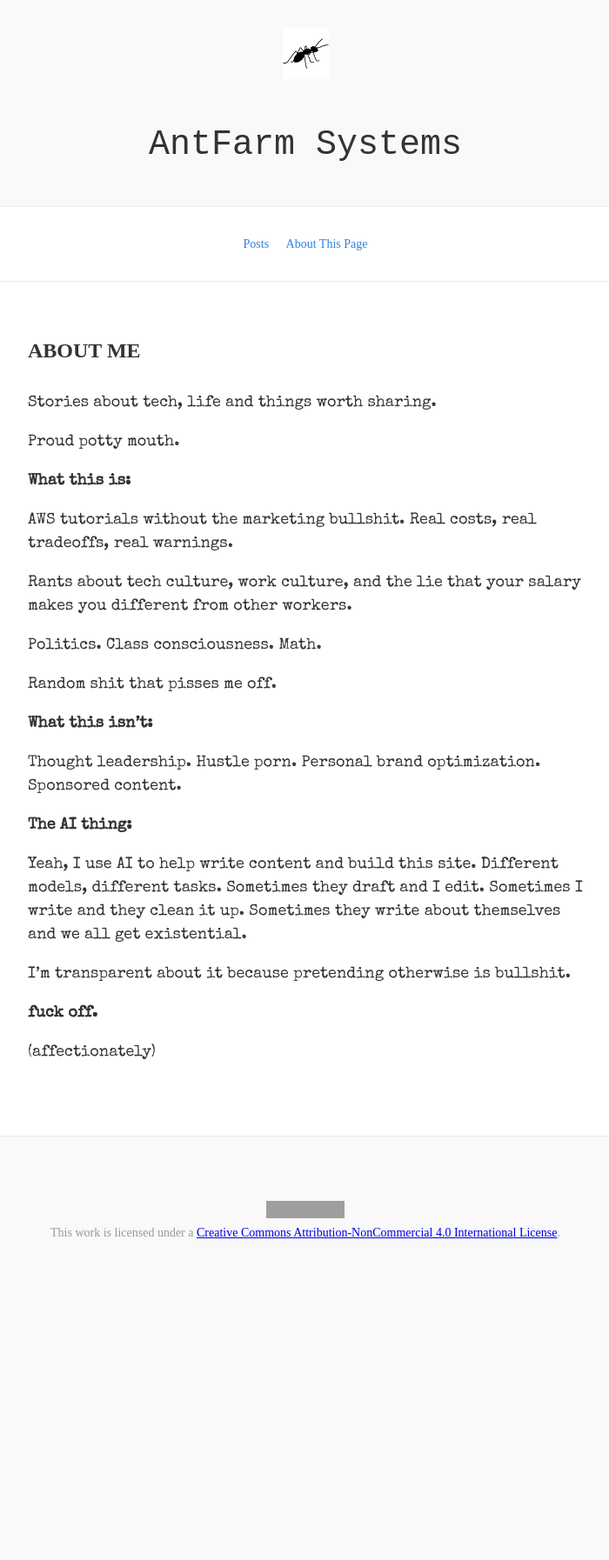
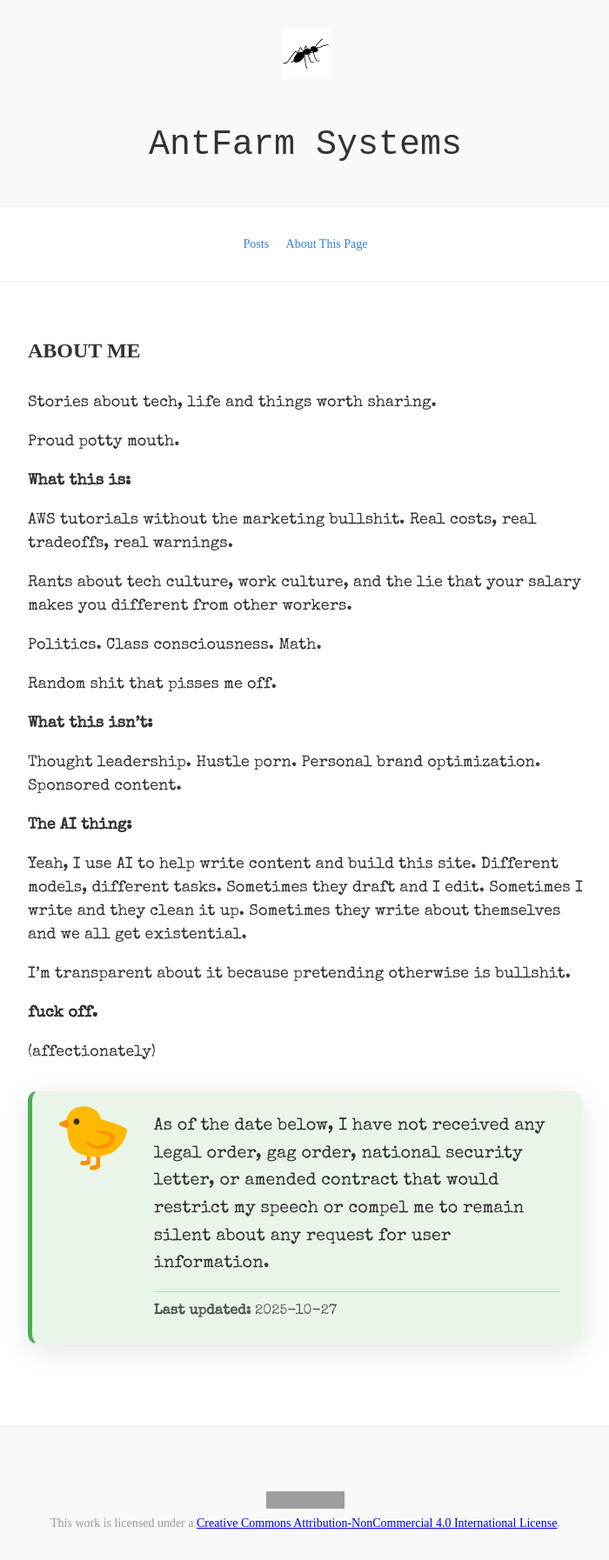
Before and after one commit to antfarm-systems/antfarm-systems.github.io, a Jekyll site: the page built from about.md, in a window 1280 px wide. Shown: the whole page at 87% size, without its empty margins (289-989 px from the left). Built offline with Jekyll 4.4.1, drawn with Linux system fonts in a browser that asks for light colours; nearby versions of some CDN libraries; before the commit the page ends 1460 px from its top, so only the background shows below that; grey boxes are pictures that could not be loaded.

Commit message:
contract canary

```diff
--- /dev/null
+++ b/_data/canary.yml
@@ -0,0 +1,3 @@
+emoji: "🐤"
+text: "As of the date below, I have not received any legal order, gag order, national security letter, or amended contract that would restrict my speech or compel me to remain silent about any request for user information."
+date: "2025-10-27"
--- a/about.md
+++ b/about.md
@@ -29,3 +29,19 @@ I'm transparent about it because pretending otherwise is bullshit.
 **fuck off.**
 
 (affectionately)
+
+{% if site.data.canary %}
+<div style="background: rgba(200, 230, 201, 0.4); backdrop-filter: blur(10px); -webkit-backdrop-filter: blur(10px); border: 1px solid rgba(255,255,255,0.3); border-left: 5px solid #4caf50; border-radius: 12px; padding: 25px; margin: 30px 0; box-shadow: 0 8px 32px rgba(0,0,0,0.1);">
+  <div style="display: flex; align-items: flex-start; gap: 25px;">
+    <div style="font-size: 4em; line-height: 1; flex-shrink: 0;">{{ site.data.canary.emoji }}</div>
+    <div style="flex: 1;">
+      <div style="font-size: 1.1em; line-height: 1.6;">
+        {{ site.data.canary.text }}
+      </div>
+      <div style="margin-top: 15px; font-size: 0.9em; color: #555; border-top: 1px solid rgba(76, 175, 80, 0.3); padding-top: 10px;">
+        <strong>Last updated:</strong> {{ site.data.canary.date }}
+      </div>
+    </div>
+  </div>
+</div>
+{% endif %}
```
